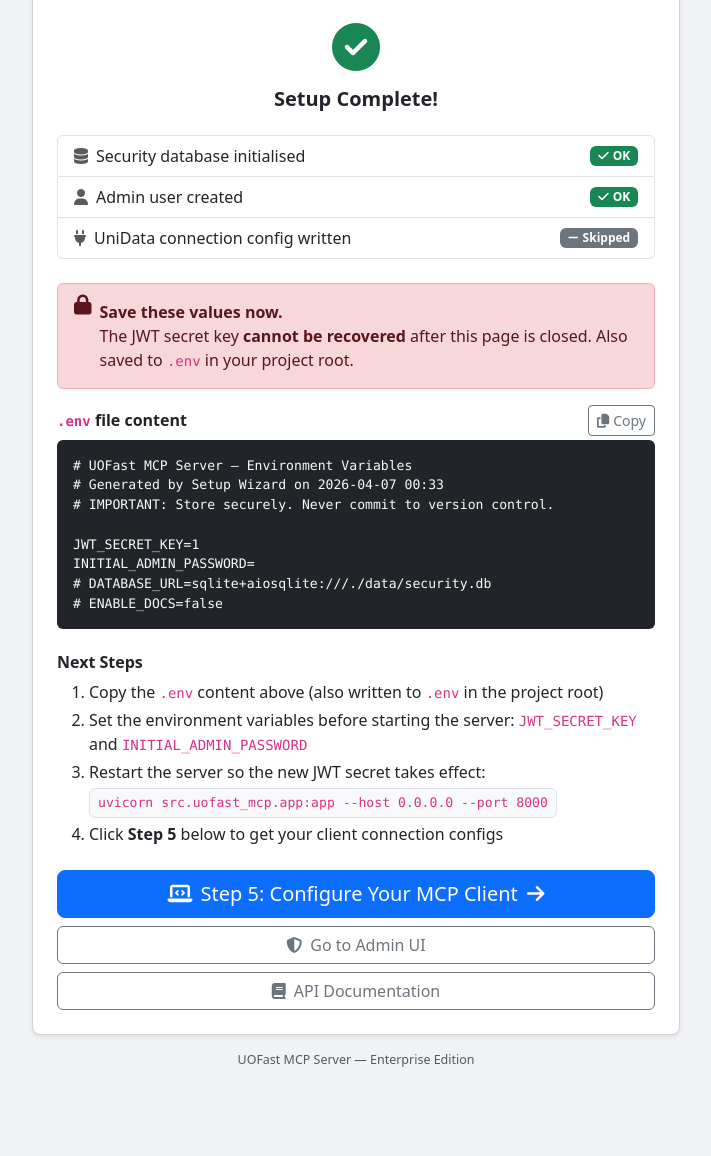
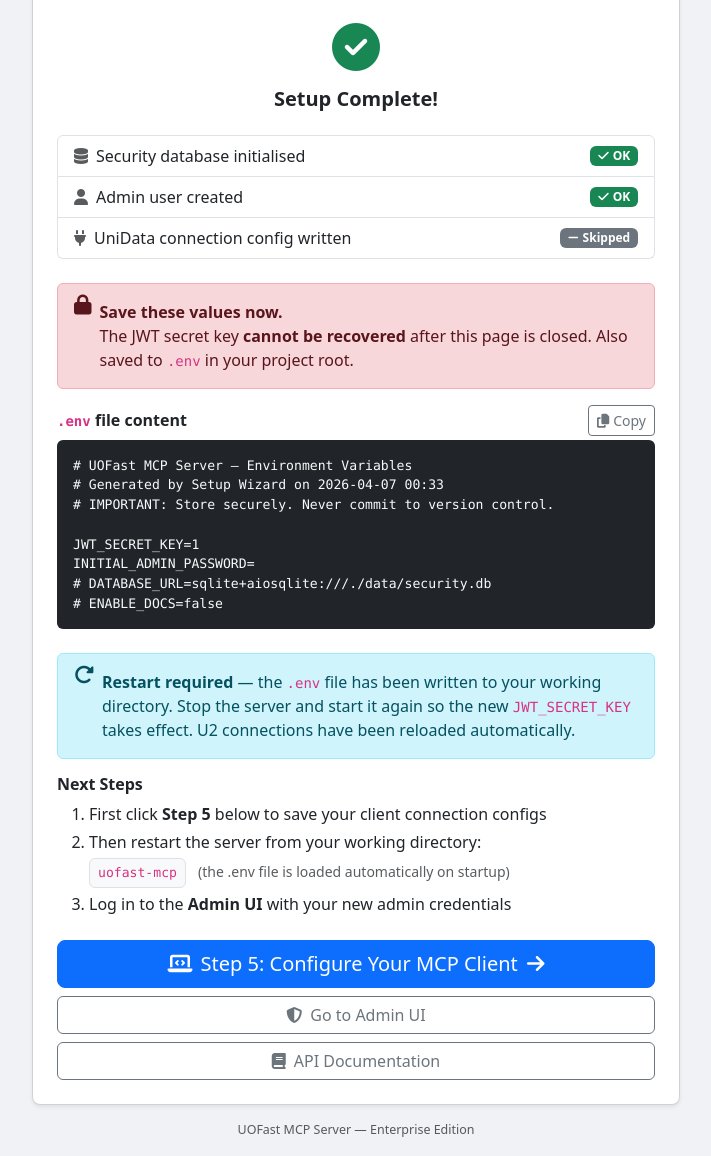
Before and after one commit to RoKiPaRk/UOFastMCP, a FastAPI app: page /setup/complete in a window 1280 px wide. Shown: the part 185-1341 px from the top of the page, without its empty margins (284-995 px from the left). Before the commit the page ends 1252 px from the top, so only its background shows below. Run offline with FastAPI, Linux system fonts and the light colour scheme; the visitor is signed in with stand-in values (Sample User, id 1); data comes from the database, SQL or seed files in the repository; parts of the project's set-up code (start-up, migrations or seed data) failed here and were passed over.

Commit message:
fix: fresh install setup flow — .env auto-load, connection reload, correct restart cmd (v1.0.7)
- Auto-load .env via python-dotenv at startup (override=False so real env vars win)
- Reload U2 connections immediately after setup wizard completes (no restart needed)
- Fix complete.html restart command: uvicorn dev path → uofast-mcp console script
- Add python-dotenv>=1.0.0 as dependency

Co-Authored-By: Claude Sonnet 4.6 <noreply@anthropic.com>

```diff
--- a/pyproject.toml
+++ b/pyproject.toml
@@ -4,7 +4,7 @@ build-backend = "setuptools.build_meta"
 
 [project]
 name = "uofast-mcp"
-version = "1.0.6"
+version = "1.0.7"
 description = "Enterprise MCP server for U2 UniData/UniVerse — JWT auth, RBAC, audit logging, admin UI"
 readme = "README.md"
 requires-python = ">=3.11,<3.14"
@@ -36,6 +36,7 @@ dependencies = [
     "mcp>=1.0.0",
     "uopy>=1.4.0",
     "uofast-orm",
+    "python-dotenv>=1.0.0",
     # HTTP transport & API
     "fastapi>=0.115.0",
     "uvicorn[standard]>=0.32.0",
--- a/src/uofast_mcp/__init__.py
+++ b/src/uofast_mcp/__init__.py
@@ -11,7 +11,7 @@ Provides tools for:
 - Custom UniQuery commands
 """
 
-__version__ = "1.0.6"
+__version__ = "1.0.7"
 __author__ = "RokiPark"
 __copyright__ = "Copyright (c) 2025 RokiPark"
 
--- a/src/uofast_mcp/app.py
+++ b/src/uofast_mcp/app.py
@@ -28,6 +28,15 @@ from __future__ import annotations
 
 import logging
 import os
+from pathlib import Path
+
+# Auto-load .env if present (written by setup wizard, or manually created).
+# Must run before any os.getenv() calls so the values are visible.
+try:
+    from dotenv import load_dotenv
+    load_dotenv(Path(".env"), override=False)  # override=False: real env vars win
+except ImportError:
+    pass  # python-dotenv not installed — env vars must be set manually
 
 from fastapi import FastAPI
 from mcp.server.sse import SseServerTransport
--- a/src/uofast_mcp/setup/router.py
+++ b/src/uofast_mcp/setup/router.py
@@ -262,6 +262,15 @@ async def _run_setup(request: Request) -> dict:
     result["env_file_content"] = env_content
 
     sess.pop("setup_conn_password", None)
+
+    # Reload connection config into the running server so connections are
+    # available immediately without a restart.
+    try:
+        from ..server import initialize_server
+        initialize_server()
+    except Exception as exc:
+        result["errors"].append(f"Note: server connection reload failed — restart to apply: {exc}")
+
     return result
 
 
--- a/src/uofast_mcp/setup/templates/complete.html
+++ b/src/uofast_mcp/setup/templates/complete.html
@@ -89,26 +89,32 @@
 </div>
 {% endif %}
 
+<!-- Restart notice -->
+<div class="alert alert-info mb-3 d-flex align-items-start gap-2">
+  <i class="fa fa-rotate-right fa-lg mt-1 flex-shrink-0"></i>
+  <div>
+    <strong>Restart required</strong> — the <code>.env</code> file has been written to your working directory.
+    Stop the server and start it again so the new <code>JWT_SECRET_KEY</code> takes effect.
+    U2 connections have been reloaded automatically.
+  </div>
+</div>
+
 <!-- Next steps -->
 <h6 class="fw-semibold mb-2">Next Steps</h6>
 <ol class="mb-4">
   <li class="mb-1">
-    Copy the <code>.env</code> content above (also written to <code>.env</code> in the project root)
+    First click <strong>Step 5</strong> below to save your client connection configs
   </li>
   <li class="mb-1">
-    Set the environment variables before starting the server:
-    <code>JWT_SECRET_KEY</code> and <code>INITIAL_ADMIN_PASSWORD</code>
+    Then restart the server from your working directory:
+    <br>
+    <code class="bg-light px-2 py-1 rounded border d-inline-block mt-1" style="font-size:.82rem">uofast-mcp</code>
+    <span class="text-muted small ms-2">
+      (the .env file is loaded automatically on startup)
+    </span>
   </li>
   <li class="mb-1">
-    Restart the server so the new JWT secret takes effect:
-    <br>
-    <code class="bg-light px-2 py-1 rounded border d-inline-block mt-1"
-          style="font-size:.82rem">
-      uvicorn src.uofast_mcp.app:app --host 0.0.0.0 --port 8000
-    </code>
-  </li>
-  <li class="mb-1">
-    Click <strong>Step 5</strong> below to get your client connection configs
+    Log in to the <strong>Admin UI</strong> with your new admin credentials
   </li>
 </ol>
 
```
Also changed, not shown: CHANGELOG.md.
